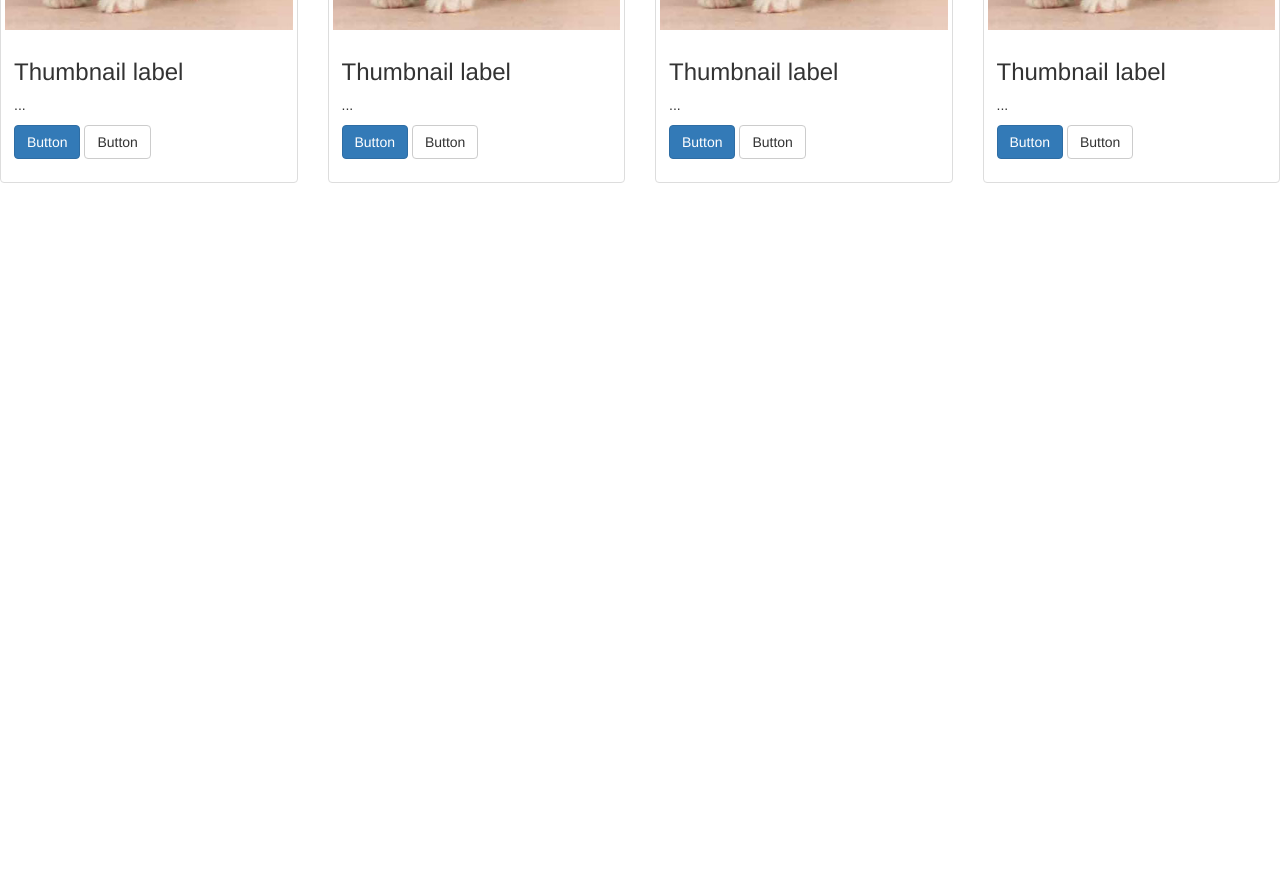
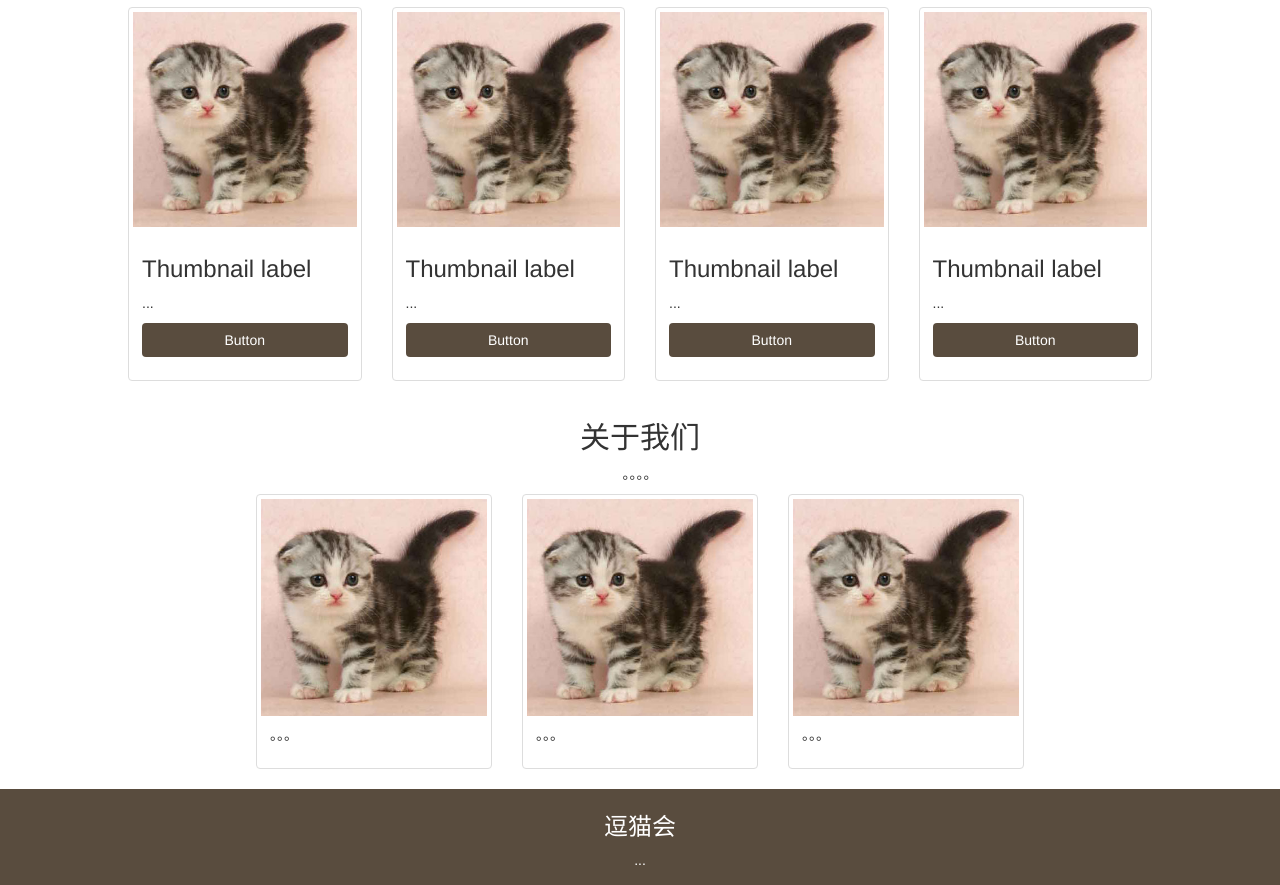
Before and after one commit to julieljy/cat-shopping, a plain HTML site: page web/style-guide.html in a window 1280 px wide. Shown: the part 701-1586 px from the top of the page. Before the commit the page ends 904 px from the top, so only its background shows below. Drawn offline with nearby package versions, Linux system fonts and the light colour scheme.

Commit message:
create style-guide

```diff
--- a/web/style-guide.css
+++ b/web/style-guide.css
@@ -1,16 +1,32 @@
-.cat-nav{
+/*body,h1,h2,h3,h4,h5,h6,p{*/
+    /*color: #594c3e;*/
+/*}*/
+
+/*按钮*/
+.cat-btn{
+    background-color: #594c3e;
+    color: #ffffff;
+}
+.cat-btn:hover{
+    background-color: #473c31;
+    color: #ffffff;
+}
+
+/*导航条*/
+#cat-nav{
     color: #594c3e;
     border-bottom: 5px solid #594c3e;
     height: 65px;
 }
-.cat-nav .active > a {
+
+#cat-nav .active > a {
     color: #ffffff;
     background-color: #594c3e;
     border-radius: 4px;
     height: 40px;
 }
 
-.cat-nav > li > a {
+#cat-nav li > a {
     width: 90px;
     font-size: 16px;
     text-align: center;
@@ -18,3 +34,39 @@
     padding: 10px 17px;
     margin-top: 10px;
 }
+
+#cat-nav li > a:hover{
+    border-radius: 4px;
+    color: #ffffff;
+    background-color: #594c3e;
+}
+
+/*巨幕*/
+#home-slider .image1 {
+    height: 500px;
+    background: url("image/cat1.jpg") no-repeat;
+    background-size: 100%;
+}
+
+/*缩略图*/
+#cat-thumbnail{
+    width: 80%;
+}
+
+/*标题*/
+.heading-title{
+    text-align: center;
+}
+
+/*关于我们*/
+#about-us{
+    width: 60%;
+}
+
+/*页尾*/
+#footer{
+    padding:5px;
+    color: #ffffff;
+    background-color: #594c3e;
+    text-align: center;
+}
--- a/web/style-guide.html
+++ b/web/style-guide.html
@@ -19,7 +19,8 @@
     <![endif]-->
 </head>
 <body>
-<nav class="cat-nav navbar navbar-default">
+
+<nav id="cat-nav" class="navbar navbar-default">
     <div class="container">
         <!-- Brand and toggle get grouped for better mobile display -->
         <div class="navbar-header">
@@ -51,12 +52,12 @@
     </div><!-- /.container-fluid -->
 </nav>
 <div id="home-slider">
-    <div class="jumbotron bkg1">
+    <div class="image1 jumbotron">
         <h1>新猫入驻</h1>
-        <a class="btn btn-lg" href="#" role="button" >去看看</a>
+        <a class="cat-btn btn btn-lg" href="#" role="button" >去看看</a>
     </div>
 </div>
-<div id="favorites" class="center-block">
+<div id="cat-thumbnail" class="center-block">
     <div class="row">
         <div class="col-md-12">
             <div class="heading-title">
@@ -72,7 +73,7 @@
                 <div class="caption">
                     <h3>Thumbnail label</h3>
                     <p>...</p>
-                    <p><a href="#" class="btn btn-primary" role="button">Button</a> <a href="#" class="btn btn-default" role="button">Button</a></p>
+                    <p><a href="#" class="cat-btn btn btn-block" role="button">Button</a></p>
                 </div>
             </div>
         </div>
@@ -82,7 +83,7 @@
                 <div class="caption">
                     <h3>Thumbnail label</h3>
                     <p>...</p>
-                    <p><a href="#" class="btn btn-primary" role="button">Button</a> <a href="#" class="btn btn-default" role="button">Button</a></p>
+                    <p><a href="#" class="cat-btn btn btn-block" role="button">Button</a></p>
                 </div>
             </div>
         </div>
@@ -92,7 +93,7 @@
                 <div class="caption">
                     <h3>Thumbnail label</h3>
                     <p>...</p>
-                    <p><a href="#" class="btn btn-primary" role="button">Button</a> <a href="#" class="btn btn-default" role="button">Button</a></p>
+                    <p><a href="#" class="cat-btn btn btn-block" role="button">Button</a></p>
                 </div>
             </div>
         </div>
@@ -102,13 +103,52 @@
                 <div class="caption">
                     <h3>Thumbnail label</h3>
                     <p>...</p>
-                    <p><a href="#" class="btn btn-primary" role="button">Button</a> <a href="#" class="btn btn-default" role="button">Button</a></p>
+                    <p><a href="#" class="cat-btn btn btn-block" role="button">Button</a></p>
                 </div>
             </div>
         </div>
     </div>
 </div>
-
+<div id="about-us" class="center-block">
+    <div class="row">
+        <div class="col-md-12">
+            <div class="heading-title">
+                <h2>关于我们</h2>
+                <p>。。。。</p>
+            </div>
+        </div>
+    </div>
+    <div class="row">
+        <div class="col-md-4 col-sm-4">
+            <div class="thumbnail">
+                <img src="image/Scottish-Fold.jpg">
+                <div class="caption">
+                    <p>。。。</p>
+                </div>
+            </div>
+        </div>
+        <div class="col-md-4 col-sm-4">
+            <div class="thumbnail">
+                <img src="image/Scottish-Fold.jpg">
+                <div class="caption">
+                    <p>。。。</p>
+                </div>
+            </div>
+        </div>
+        <div class="col-md-4 col-sm-4">
+            <div class="thumbnail">
+                <img src="image/Scottish-Fold.jpg">
+                <div class="caption">
+                    <p>。。。</p>
+                </div>
+            </div>
+        </div>
+    </div>
+</div>
+<div id="footer" class="center-block">
+    <h3>逗猫会</h3>
+    <p>...</p>
+</div>
 
 <!-- jQuery (necessary for Bootstrap's JavaScript plugins) -->
 <script src="//cdn.bootcss.com/jquery/1.11.3/jquery.min.js"></script>
```
